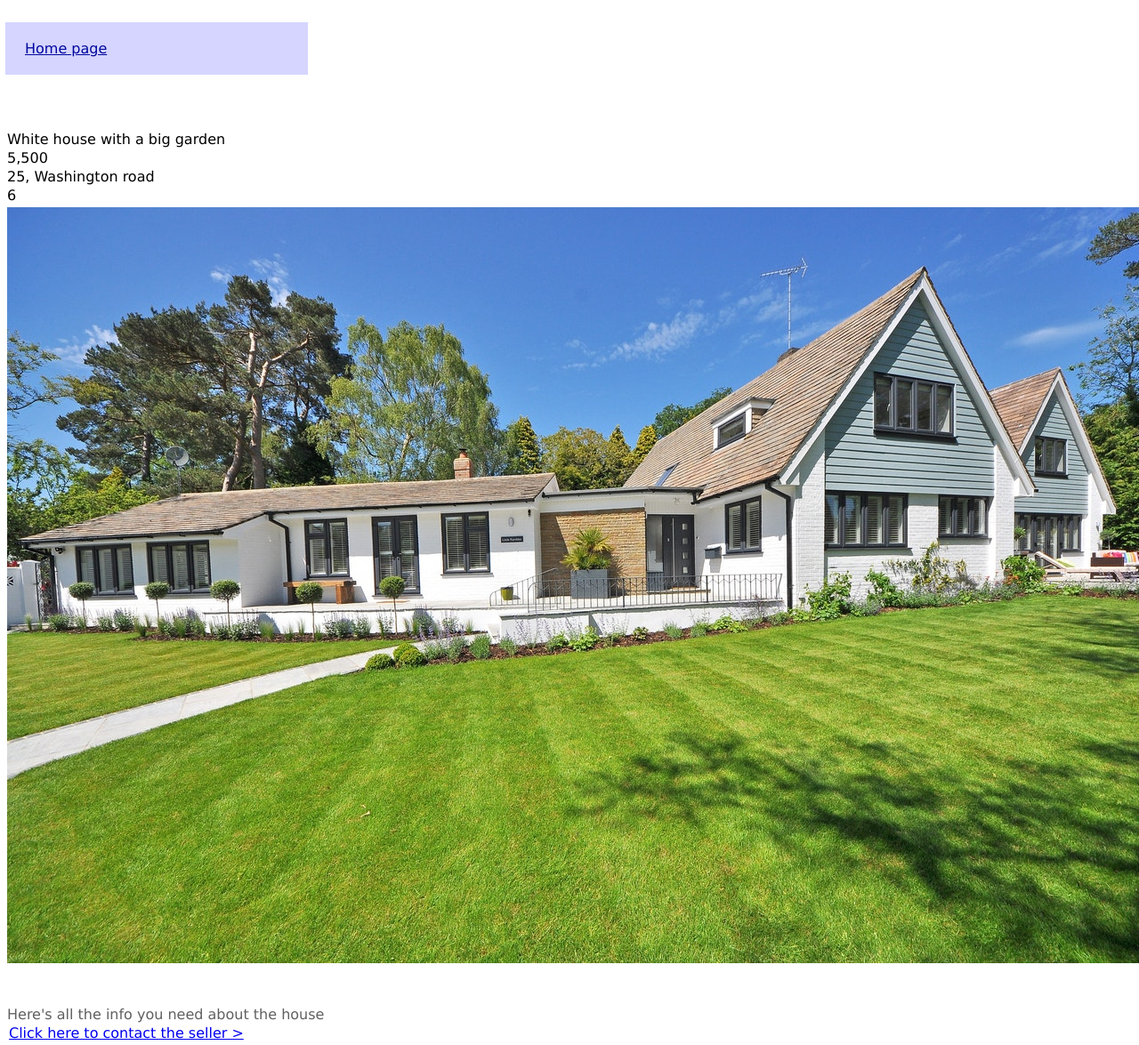
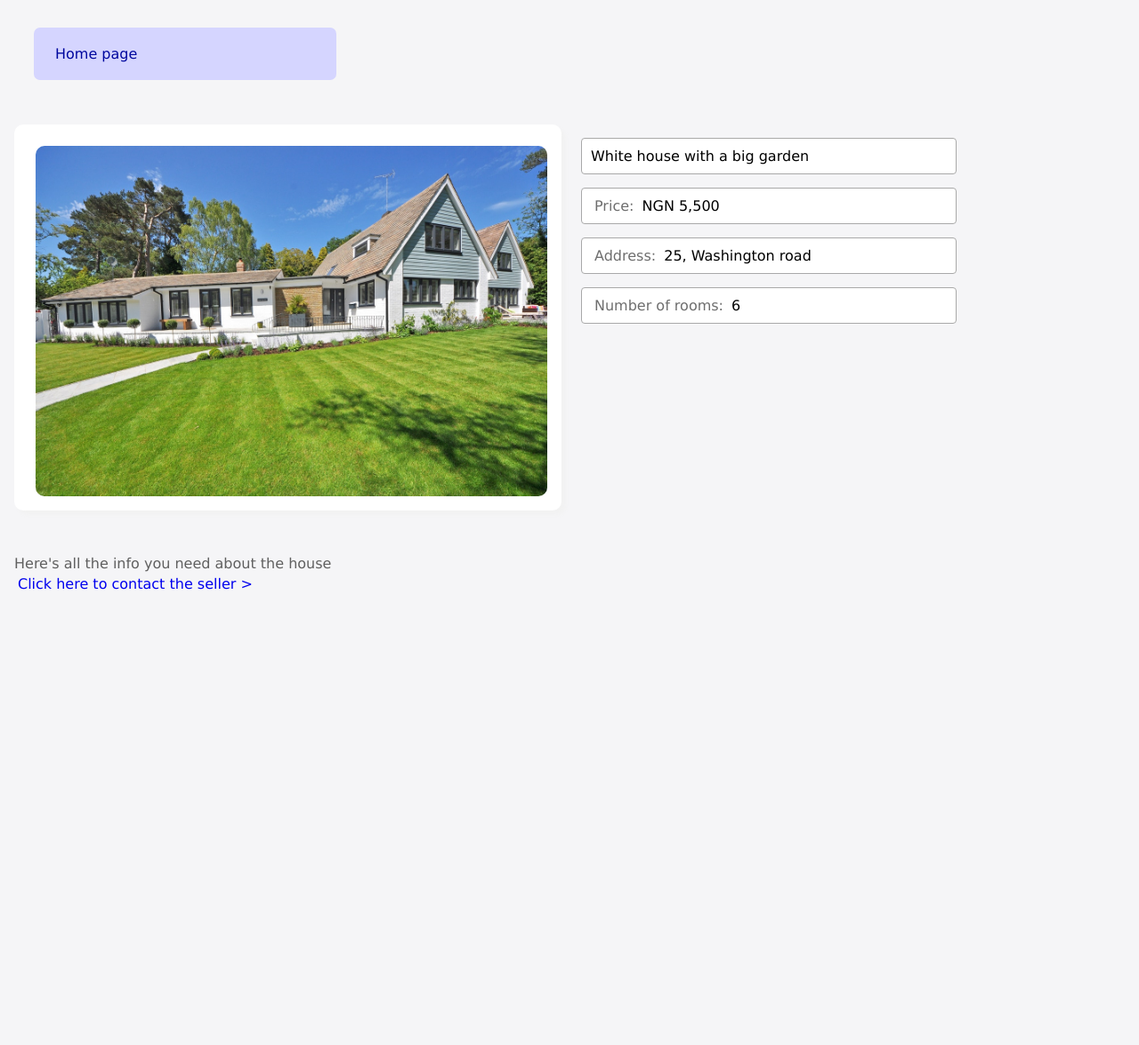
Before and after one commit to wale1454/Real-Estate-Listing-Web-App, a Django app: page /homes/22/ in a window 1280 px wide. Shown: the whole page at 89% size. After the commit the page ends 663 px from the top, so only its background shows below. Run offline with Django 4.2, Linux system fonts and the light colour scheme; data comes from the database, SQL or seed files in the repository; parts of the project's set-up code (start-up, migrations or seed data) failed here and were passed over.

Commit message:
Improved the UI
Made some improvements to the user interface

```diff
--- a/realestate/estateapp/templates/home.html
+++ b/realestate/estateapp/templates/home.html
@@ -13,49 +13,84 @@
     <br>
 
 
+    <div class="maincover">
 
-    <div>
+        <div class="imagecover" >
+            <img  src="{{ Picture.url }}"      alt="">
+        </div>
 
+        <div class="items" >
+            <div>        {{ Name }} </div>
+            <div>  <span class="inner"> Price: </span>    NGN  {{ Price }} </div>
+            <div> <span class="inner">  Address: </span>    {{ Address }}
 
-        <br>
+            </div>
 
-        <div>        {{ Name }} </div>
-        <div>        {{ Price }} </div>
-        <div>        {{ Address }} </div>
-        <div>        {{ Rooms }} </div>
-
-        <img  src="{{ Picture.url }}"      alt="">
-
-
+            <div>  <span class="inner">  Number of rooms: </span>   {{ Rooms }} </div>
+        </div>
     </div>
 
     <br>
     <br>
 
-
     <footer>
-
-        <div>
-            Here's all the info you need about the house
-        </div>
-        <div class="learnmore">
-
-
-            <a href="#">  Click here to contact the seller > </a>
-
-
-
-        </div>
-
-
+        <div>  Here's all the info you need about the house </div>
+        <div class="learnmore">  <a href="#">  Click here to contact the seller > </a>  </div>
     </footer>
-
 
 
     <style>
 
+        .inner{
+            color: rgb(110, 110, 110);
+        }
+
+        .items div{
+
+            margin-top: 15px;
+            background-color: white;
+            padding: 10px;
+            width: 400px;
+            border-radius: 4px;
+            border: 0.5px solid rgb(169, 169, 169);
+
+        }
+
+        body{
+            background-color: #f5f5f7
+        }
+
+
+        img{
+            /* width: 350px; */
+            width: 100%;
+            height: 100%;
+            border-radius: 10px;
+        }
+
+        .imagecover {
+            padding: 20px;
+            border-radius: 10px;
+            /* height: 150px; */
+            box-shadow: 5px 5px 5px rgb(242, 242, 242);
+            background-color: white;
+        }
+
+        .imagecover:hover{
+            box-shadow: 8px 8px 8px rgb(234, 234, 234);
+            border-radius: 15px;
+
+        }
+
+        .maincover{
+            display: grid;
+            grid-template-columns:  1fr 1fr ;
+            gap: 10px;
+        }
+
         *{
-            margin: 2px;
+            margin: 4px;
+            /* margin: 2px; */
             font-family: 'Lucida Sans', 'Lucida Sans Regular', 'Lucida Grande', 'Lucida Sans Unicode', Geneva, Verdana, sans-serif;
         }
 
@@ -63,14 +98,20 @@
             background-color: rgb(213, 213, 255);
             color: white   ;
             padding: 20px;
+            margin-left: 30px;
             width: 300px;
+            border-radius: 7px;
         }
 
         .t a{
             color: rgb(0, 8, 158)   ;
             /* padding: 50px; */
+        }
 
+        a{
+            text-decoration: none;
         }
+
 
         footer{
             color: rgb(96, 96, 96);
@@ -78,9 +119,5 @@
 
     </style>
 
-
-
-
-
 </body>
 </html>
--- a/realestate/estateapp/templates/index.html
+++ b/realestate/estateapp/templates/index.html
@@ -22,8 +22,8 @@
                     <a href="/homes/{{ i.id }}">
                         <img  src="{{ i.imgg.url }}"                    alt="">
                     </a>
+                </div>
 
-                </div>
                 <div >   <a class="housename" href="/homes/{{ i.id }}"> {{ i.name }} </a>    </div>
                 <div class="pricetext" > <b> NGN {{   i.price }} </b>  </div>
 
```
Also changed, not shown: realestate/estateapp/templates/createproperty.html (+70 -9 lines).
